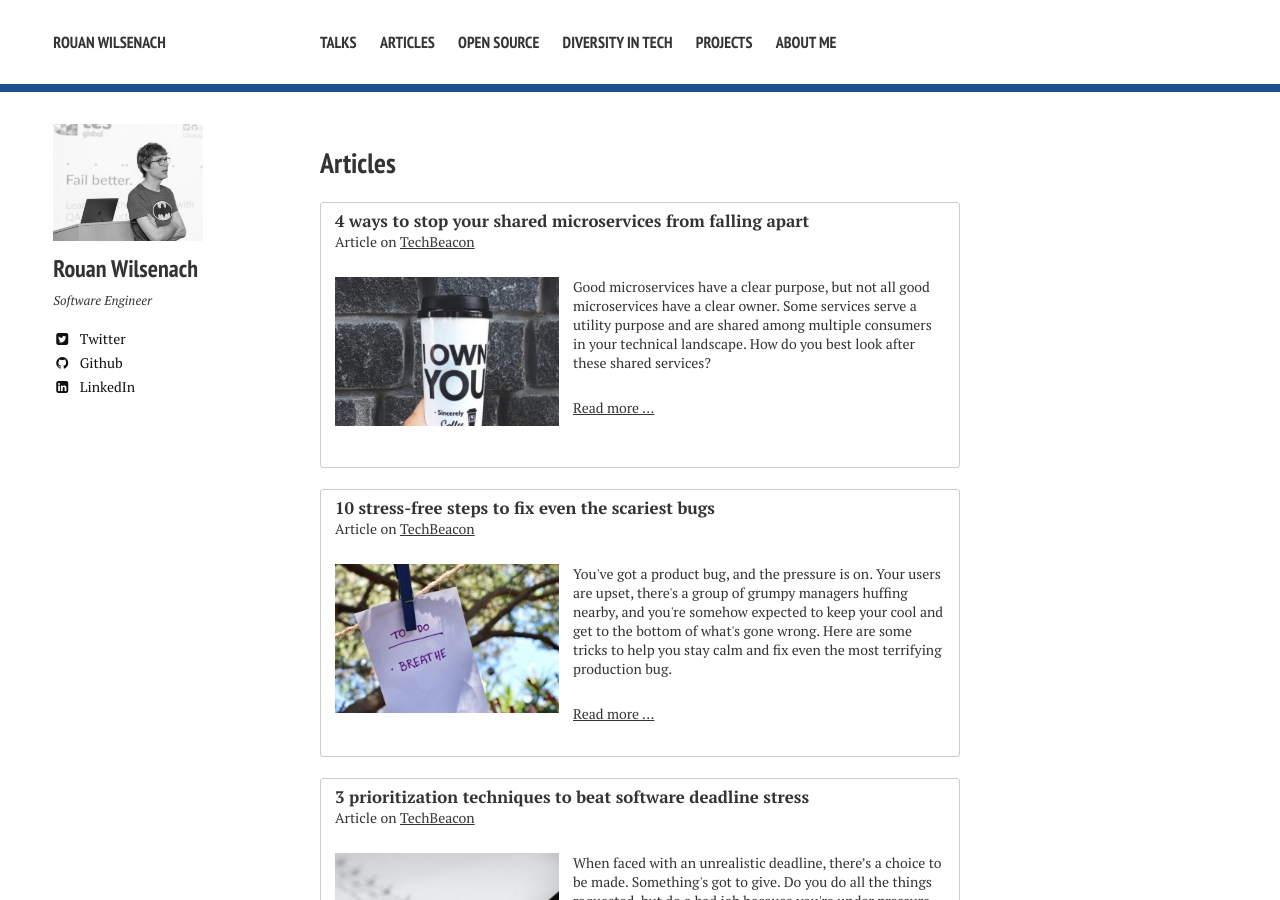
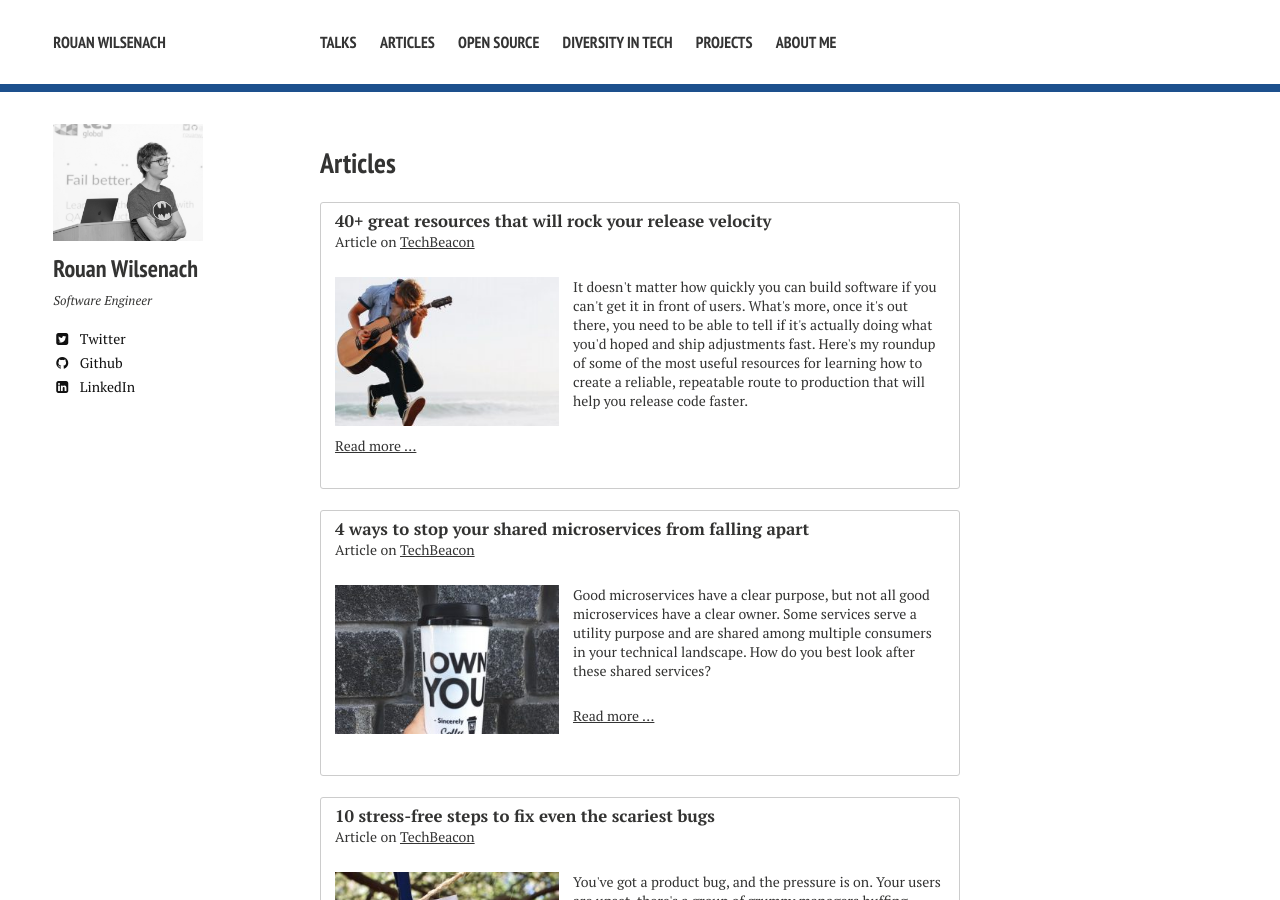
Before and after one commit to rouanw/rouanw.github.io, a Jekyll site: the page built from publications/index.md, in a window 1280 px wide and 900 px high. Built offline with Jekyll 4.4.1, drawn with Linux system fonts in a browser that asks for light colours; nearby versions of some CDN libraries; some web fonts are replaced.

Commit message:
add release resources article

```diff
--- a/publications/index.md
+++ b/publications/index.md
@@ -5,6 +5,8 @@ tags: [Rouan, Wilsenach, ThoughtWorks, agile, software, developer, development,
 share: false
 ---
 <h2>Articles</h2>
+
+{% include _promo.html title="40+ great resources that will rock your release velocity" type="Article on" publication="TechBeacon" url="https://techbeacon.com/app-dev-testing/40-great-resources-will-rock-your-release-velocity" imageUrl="images/40releaseresources.jpg" description="It doesn't matter how quickly you can build software if you can't get it in front of users. What's more, once it's out there, you need to be able to tell if it's actually doing what you'd hoped and ship adjustments fast. Here's my roundup of some of the most useful resources for learning how to create a reliable, repeatable route to production that will help you release code faster." %}
 
 {% include _promo.html title="4 ways to stop your shared microservices from falling apart" type="Article on" publication="TechBeacon" url="https://techbeacon.com/app-dev-testing/4-ways-stop-your-shared-microservices-falling-apart" imageUrl="images/shared-micro.jpg" description="Good microservices have a clear purpose, but not all good microservices have a clear owner. Some services serve a utility purpose and are shared among multiple consumers in your technical landscape. How do you best look after these shared services?" %}
 
```
Also changed, not shown: images/40releaseresources.jpg (added).
